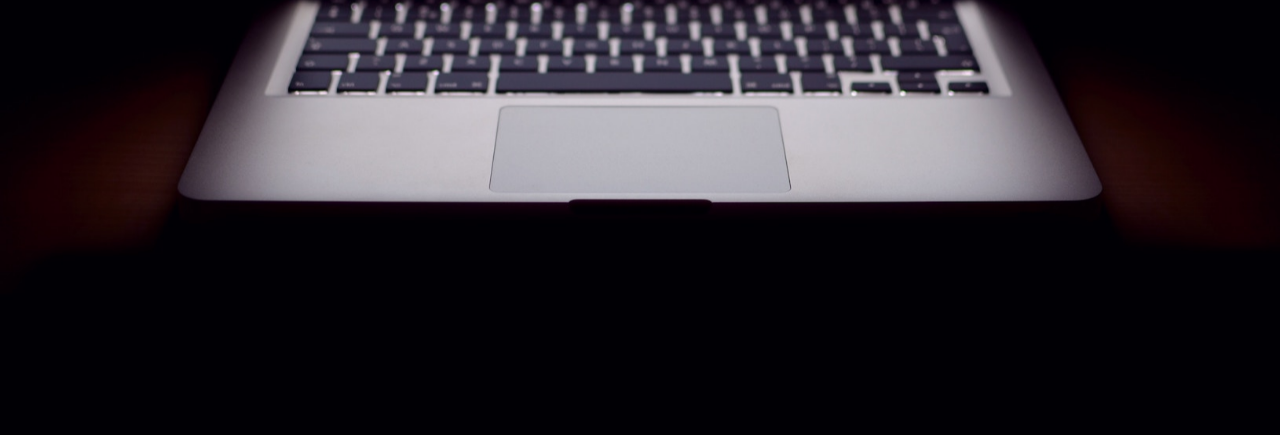
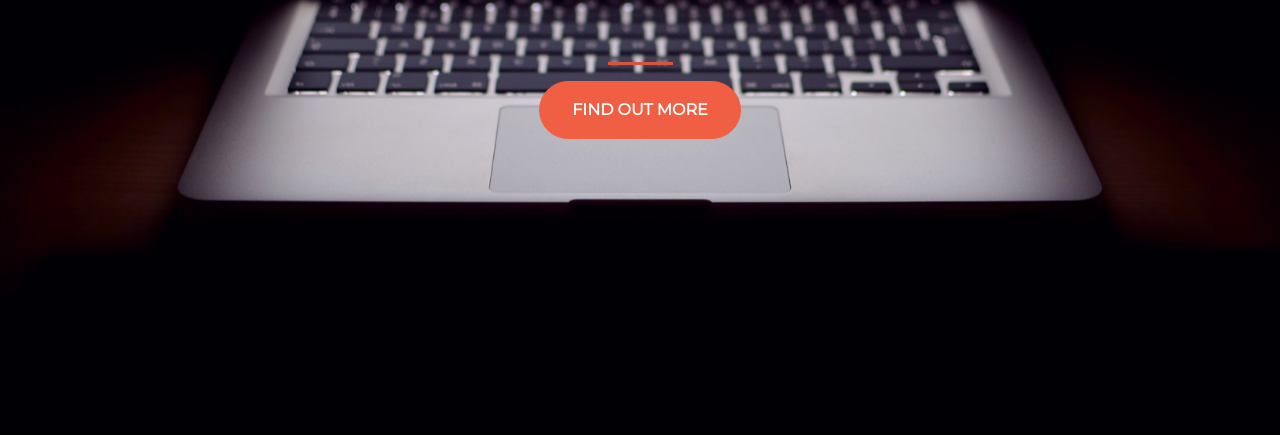
Before and after one commit to naavemajid/landingpage, a plain HTML site: page index.html in a window 1280 px wide. Shown: the part 365-800 px from the top of the page. Drawn offline with nearby package versions, Linux system fonts and the light colour scheme.

Commit message:
final work

```diff
--- a/index.html
+++ b/index.html
@@ -15,7 +15,17 @@
     <link rel="stylesheet" type="text/css" href="style.css">
   </head>
   <body>
-    <h1 class="text-uppercase"><strong>The biggest startup event of the year</strong></h1>
-    <button class="btn btn-primary">Find out more</button>
+    <div class="container d-flex align-items-center h-100" >
+      <div class="row">
+        <header class="text-center col-12">
+          <h1 class="text-uppercase"><strong>The biggest startup event of the year</strong></h1>
+        </header>
+        <div class="buffer col-12"></div>
+        <section class="text-center col-12">
+          <hr>
+          <button class="btn btn-primary">Find out more</button>
+        </section>
+    </div>
+  </div>
   </body>
 </html>
--- a/style.css
+++ b/style.css
@@ -14,3 +14,25 @@ h1{
   font-size: 3rem;
   color: #e2dbdb;
 }
+
+hr{
+  background-color: #f05f44;
+  border-width: 3px;
+  max-width: 65px;
+}
+
+.btn{
+  font-weight: 700;
+  text-transform: uppercase;padding: 1rem 2rem;
+  border-radius: 40px;
+
+
+}
+
+.btn-primary{
+  background-color: #f05f44;
+  border-color: #f05f44;
+}
+.buffer{
+  height: 50px;
+}
```
